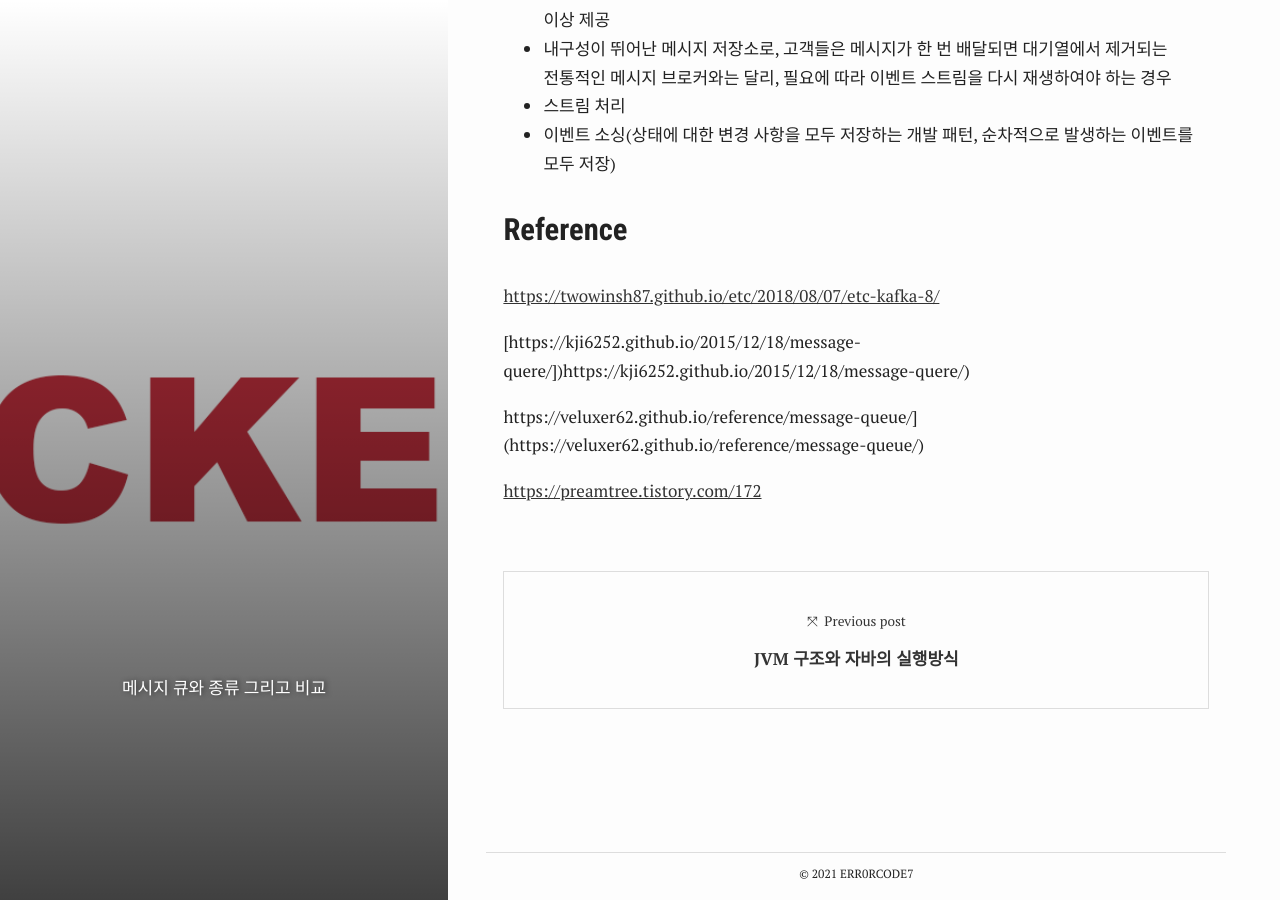
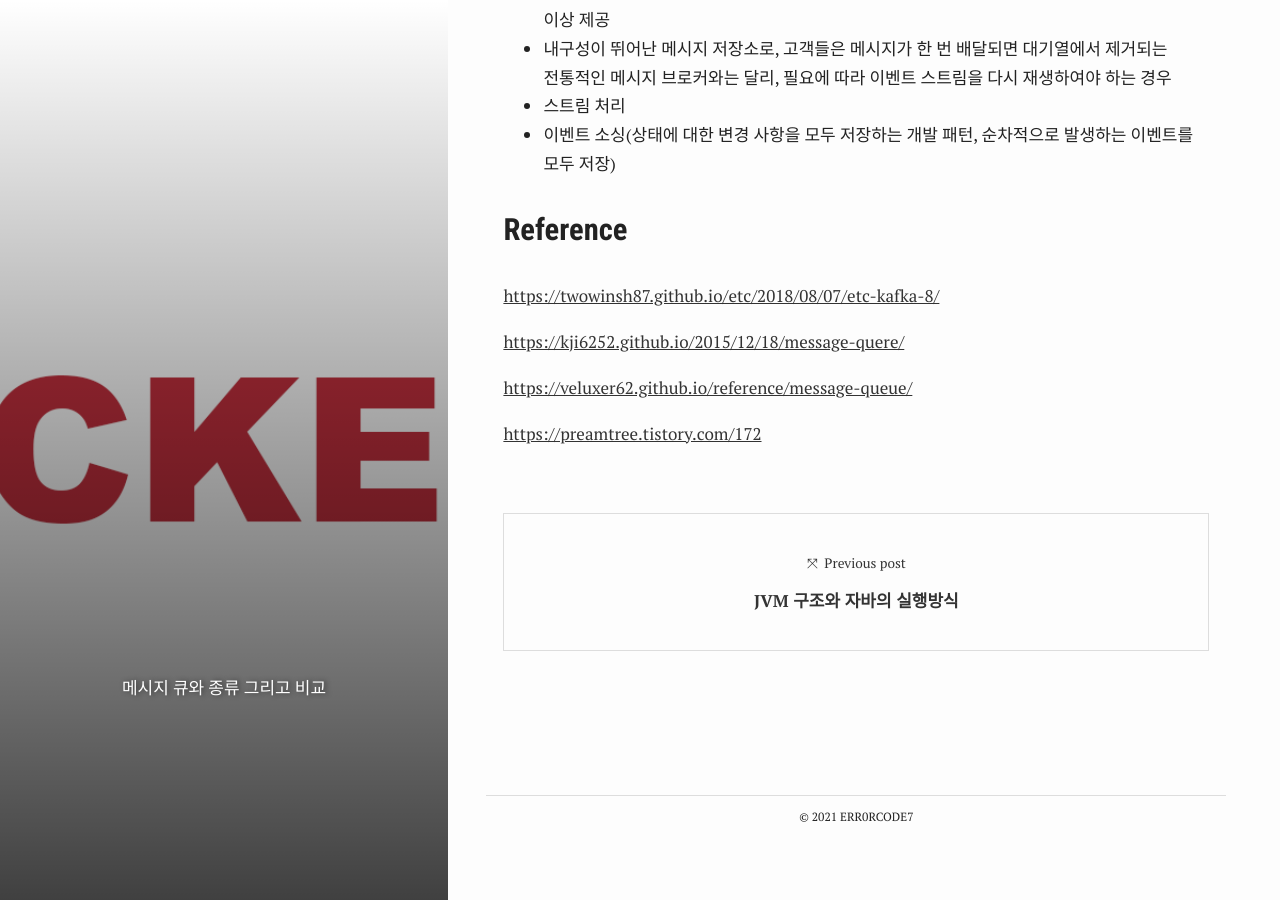
Before and after one commit to Err0rCode7/Err0rCode7.github.io, a Jekyll site: the page built from _posts/Backend/2021-06-19-메시지 큐와 종류 그리고 비교.md, in a window 1280 px wide and 900 px high, scrolled down 5346 px. Built offline with Jekyll 4.4.1, drawn with Linux system fonts in a browser that asks for light colours; comment, search, counter and statistics services are not loaded.

Commit message:
# modify typo

```diff
--- a/_posts/Backend/2021-06-19-메시지 큐와 종류 그리고 비교.md
+++ b/_posts/Backend/2021-06-19-메시지 큐와 종류 그리고 비교.md
@@ -150,8 +150,8 @@ Apache Kafka는 아래와 같은 시나리오에서 사용하기에 적합할
 
 [https://twowinsh87.github.io/etc/2018/08/07/etc-kafka-8/](https://twowinsh87.github.io/etc/2018/08/07/etc-kafka-8/)
 
-[https://kji6252.github.io/2015/12/18/message-quere/])https://kji6252.github.io/2015/12/18/message-quere/)
+[https://kji6252.github.io/2015/12/18/message-quere/](https://kji6252.github.io/2015/12/18/message-quere/)
 
-https://veluxer62.github.io/reference/message-queue/](https://veluxer62.github.io/reference/message-queue/)
+[https://veluxer62.github.io/reference/message-queue/](https://veluxer62.github.io/reference/message-queue/)
 
 [https://preamtree.tistory.com/172](https://preamtree.tistory.com/172)
```
